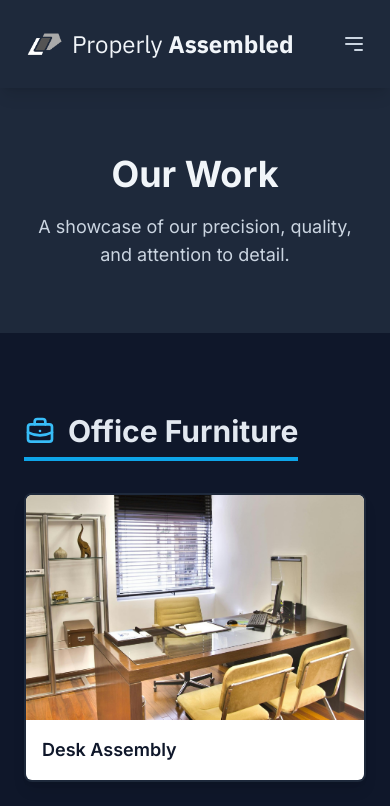
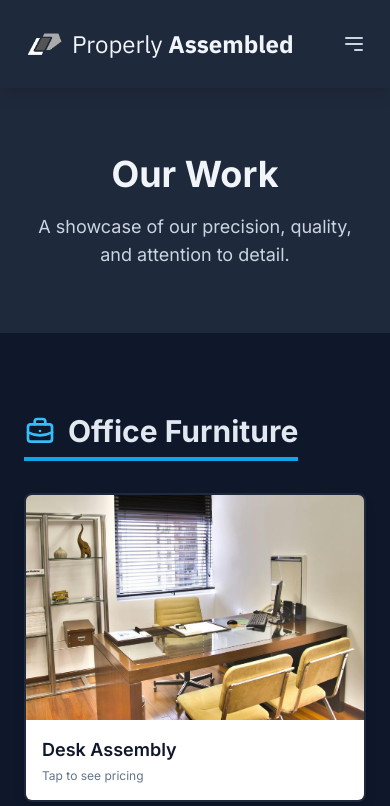
Before and after one commit to ryan-dugan/properlyassembled, a plain HTML site: page gallery.html in a window 390 px wide. Shown: the top 806 px of the page. Drawn offline with nearby package versions, Linux system fonts and the light colour scheme.

Commit message:
mobile gallery tweaks

```diff
--- a/gallery.html
+++ b/gallery.html
@@ -102,7 +102,7 @@
                                     <span class="text-white text-lg font-bold">See Pricing</span>
                                 </div>
                             </div>
-                            <div class="p-4 bg-white"><h3 class="font-semibold text-lg text-slate-900">Desk Assembly</h3></div>
+                            <div class="p-4 bg-white"><h3 class="font-semibold text-lg text-slate-900">Desk Assembly</h3><p class="text-xs text-slate-500 mt-1 md:hidden">Tap to see pricing</p></div>
                         </a>
                                                 <a href="./services.html#furniture-assembly-section&bookshelf-card" class="block bg-slate-800 rounded-lg overflow-hidden group shadow-lg transition-all duration-300 hover:-translate-y-2 hover:shadow-2xl border-2 border-transparent hover:border-sky-400">
                             <div class="relative overflow-hidden">
@@ -111,7 +111,7 @@
                                     <span class="text-white text-lg font-bold">See Pricing</span>
                                 </div>
                             </div>
-                            <div class="p-4 bg-white"><h3 class="font-semibold text-lg text-slate-900">Bookshelf Assembly</h3></div>
+                            <div class="p-4 bg-white"><h3 class="font-semibold text-lg text-slate-900">Bookshelf Assembly</h3><p class="text-xs text-slate-500 mt-1 md:hidden">Tap to see pricing</p></div>
                         </a>
                         <a href="./services.html#office-setup-section&cubicle-install-card" class="block bg-slate-800 rounded-lg overflow-hidden group shadow-lg transition-all duration-300 hover:-translate-y-2 hover:shadow-2xl border-2 border-transparent hover:border-sky-400">
                             <div class="relative overflow-hidden">
@@ -120,7 +120,7 @@
                                     <span class="text-white text-lg font-bold">See Pricing</span>
                                 </div>
                             </div>
-                            <div class="p-4 bg-white"><h3 class="font-semibold text-lg text-slate-900">Cubicle Installation</h3></div>
+                            <div class="p-4 bg-white"><h3 class="font-semibold text-lg text-slate-900">Cubicle Installation</h3><p class="text-xs text-slate-500 mt-1 md:hidden">Tap to see pricing</p></div>
                         </a>
                     </div>
                 </div>
@@ -139,7 +139,7 @@
                                     <span class="text-white text-lg font-bold">See Pricing</span>
                                 </div>
                             </div>
-                            <div class="p-4 bg-white"><h3 class="font-semibold text-lg text-slate-900">Bed Frame Assembly</h3></div>
+                            <div class="p-4 bg-white"><h3 class="font-semibold text-lg text-slate-900">Bed Frame Assembly</h3><p class="text-xs text-slate-500 mt-1 md:hidden">Tap to see pricing</p></div>
                         </a>
                                                 <a href="./services.html#furniture-assembly-section&dresser-card" class="block bg-slate-800 rounded-lg overflow-hidden group shadow-lg transition-all duration-300 hover:-translate-y-2 hover:shadow-2xl border-2 border-transparent hover:border-sky-400">
                             <div class="relative overflow-hidden">
@@ -148,7 +148,7 @@
                                     <span class="text-white text-lg font-bold">See Pricing</span>
                                 </div>
                             </div>
-                            <div class="p-4 bg-white"><h3 class="font-semibold text-lg text-slate-900">Dresser Assembly</h3></div>
+                            <div class="p-4 bg-white"><h3 class="font-semibold text-lg text-slate-900">Dresser Assembly</h3><p class="text-xs text-slate-500 mt-1 md:hidden">Tap to see pricing</p></div>
                         </a>
                                                 <a href="./services.html#home-furniture-section&entertainment-center-card" class="block bg-slate-800 rounded-lg overflow-hidden group shadow-lg transition-all duration-300 hover:-translate-y-2 hover:shadow-2xl border-2 border-transparent hover:border-sky-400">
                             <div class="relative overflow-hidden">
@@ -157,7 +157,7 @@
                                     <span class="text-white text-lg font-bold">See Pricing</span>
                                 </div>
                             </div>
-                            <div class="p-4 bg-white"><h3 class="font-semibold text-lg text-slate-900">Entertainment Center</h3></div>
+                            <div class="p-4 bg-white"><h3 class="font-semibold text-lg text-slate-900">Entertainment Center</h3><p class="text-xs text-slate-500 mt-1 md:hidden">Tap to see pricing</p></div>
                         </a>
                                                 <a href="./services.html#home-furniture-section&sofa-card" class="block bg-slate-800 rounded-lg overflow-hidden group shadow-lg transition-all duration-300 hover:-translate-y-2 hover:shadow-2xl border-2 border-transparent hover:border-sky-400">
                             <div class="relative overflow-hidden">
@@ -166,7 +166,7 @@
                                     <span class="text-white text-lg font-bold">See Pricing</span>
                                 </div>
                             </div>
-                            <div class="p-4 bg-white"><h3 class="font-semibold text-lg text-slate-900">Sectional Sofa</h3></div>
+                            <div class="p-4 bg-white"><h3 class="font-semibold text-lg text-slate-900">Sectional Sofa</h3><p class="text-xs text-slate-500 mt-1 md:hidden">Tap to see pricing</p></div>
                         </a>
                                                 <a href="./services.html#home-furniture-section&dining-set-card" class="block bg-slate-800 rounded-lg overflow-hidden group shadow-lg transition-all duration-300 hover:-translate-y-2 hover:shadow-2xl border-2 border-transparent hover:border-sky-400">
                             <div class="relative overflow-hidden">
@@ -175,7 +175,7 @@
                                     <span class="text-white text-lg font-bold">See Pricing</span>
                                 </div>
                             </div>
-                            <div class="p-4 bg-white"><h3 class="font-semibold text-lg text-slate-900">Dining Room Set</h3></div>
+                            <div class="p-4 bg-white"><h3 class="font-semibold text-lg text-slate-900">Dining Room Set</h3><p class="text-xs text-slate-500 mt-1 md:hidden">Tap to see pricing</p></div>
                         </a>
                                                                         <a href="./services.html#furniture-assembly-section&bookshelf-card" class="block bg-slate-800 rounded-lg overflow-hidden group shadow-lg transition-all duration-300 hover:-translate-y-2 hover:shadow-2xl border-2 border-transparent hover:border-sky-400">
                             <div class="relative overflow-hidden">
@@ -184,7 +184,7 @@
                                     <span class="text-white text-lg font-bold">See Pricing</span>
                                 </div>
                             </div>
-                            <div class="p-4 bg-white"><h3 class="font-semibold text-lg text-slate-900">Bookshelf</h3></div>
+                            <div class="p-4 bg-white"><h3 class="font-semibold text-lg text-slate-900">Bookshelf</h3><p class="text-xs text-slate-500 mt-1 md:hidden">Tap to see pricing</p></div>
                         </a>
                     </div>
                 </div>
@@ -203,7 +203,7 @@
                                     <span class="text-white text-lg font-bold">See Pricing</span>
                                 </div>
                             </div>
-                            <div class="p-4 bg-white"><h3 class="font-semibold text-lg text-slate-900">Treadmill Assembly</h3></div>
+                            <div class="p-4 bg-white"><h3 class="font-semibold text-lg text-slate-900">Treadmill Assembly</h3><p class="text-xs text-slate-500 mt-1 md:hidden">Tap to see pricing</p></div>
                         </a>
                                                 <a href="./services.html#product-assembly-section&fitness-equipment-card" class="block bg-slate-800 rounded-lg overflow-hidden group shadow-lg transition-all duration-300 hover:-translate-y-2 hover:shadow-2xl border-2 border-transparent hover:border-sky-400">
                             <div class="relative overflow-hidden">
@@ -212,7 +212,7 @@
                                     <span class="text-white text-lg font-bold">See Pricing</span>
                                 </div>
                             </div>
-                            <div class="p-4 bg-white"><h3 class="font-semibold text-lg text-slate-900">Home Gym</h3></div>
+                            <div class="p-4 bg-white"><h3 class="font-semibold text-lg text-slate-900">Home Gym</h3><p class="text-xs text-slate-500 mt-1 md:hidden">Tap to see pricing</p></div>
                         </a>
                                                 <a href="./services.html#product-assembly-section&basketball-hoop-card" class="block bg-slate-800 rounded-lg overflow-hidden group shadow-lg transition-all duration-300 hover:-translate-y-2 hover:shadow-2xl border-2 border-transparent hover:border-sky-400">
                             <div class="relative overflow-hidden">
@@ -221,7 +221,7 @@
                                     <span class="text-white text-lg font-bold">See Pricing</span>
                                 </div>
                             </div>
-                            <div class="p-4 bg-white"><h3 class="font-semibold text-lg text-slate-900">Basketball Hoop</h3></div>
+                            <div class="p-4 bg-white"><h3 class="font-semibold text-lg text-slate-900">Basketball Hoop</h3><p class="text-xs text-slate-500 mt-1 md:hidden">Tap to see pricing</p></div>
                         </a>
                     </div>
                 </div>
@@ -240,7 +240,7 @@
                                     <span class="text-white text-lg font-bold">See Pricing</span>
                                 </div>
                             </div>
-                            <div class="p-4 bg-white"><h3 class="font-semibold text-lg text-slate-900">Pergola Installation</h3></div>
+                            <div class="p-4 bg-white"><h3 class="font-semibold text-lg text-slate-900">Pergola Installation</h3><p class="text-xs text-slate-500 mt-1 md:hidden">Tap to see pricing</p></div>
                         </a>
                                                 <a href="./services.html#outdoor-specialty-section&garden-sheds-card" class="block bg-slate-800 rounded-lg overflow-hidden group shadow-lg transition-all duration-300 hover:-translate-y-2 hover:shadow-2xl border-2 border-transparent hover:border-sky-400">
                             <div class="relative overflow-hidden">
@@ -249,7 +249,7 @@
                                     <span class="text-white text-lg font-bold">See Pricing</span>
                                 </div>
                             </div>
-                            <div class="p-4 bg-white"><h3 class="font-semibold text-lg text-slate-900">Garden Shed</h3></div>
+                            <div class="p-4 bg-white"><h3 class="font-semibold text-lg text-slate-900">Garden Shed</h3><p class="text-xs text-slate-500 mt-1 md:hidden">Tap to see pricing</p></div>
                         </a>
                                                 <a href="./services.html#product-assembly-section&playset-card" class="block bg-slate-800 rounded-lg overflow-hidden group shadow-lg transition-all duration-300 hover:-translate-y-2 hover:shadow-2xl border-2 border-transparent hover:border-sky-400">
                             <div class="relative overflow-hidden">
@@ -258,7 +258,7 @@
                                     <span class="text-white text-lg font-bold">See Pricing</span>
                                 </div>
                             </div>
-                            <div class="p-4 bg-white"><h3 class="font-semibold text-lg text-slate-900">Children's Playset</h3></div>
+                            <div class="p-4 bg-white"><h3 class="font-semibold text-lg text-slate-900">Children's Playset</h3><p class="text-xs text-slate-500 mt-1 md:hidden">Tap to see pricing</p></div>
                         </a>
                     </div>
                 </div>
```
